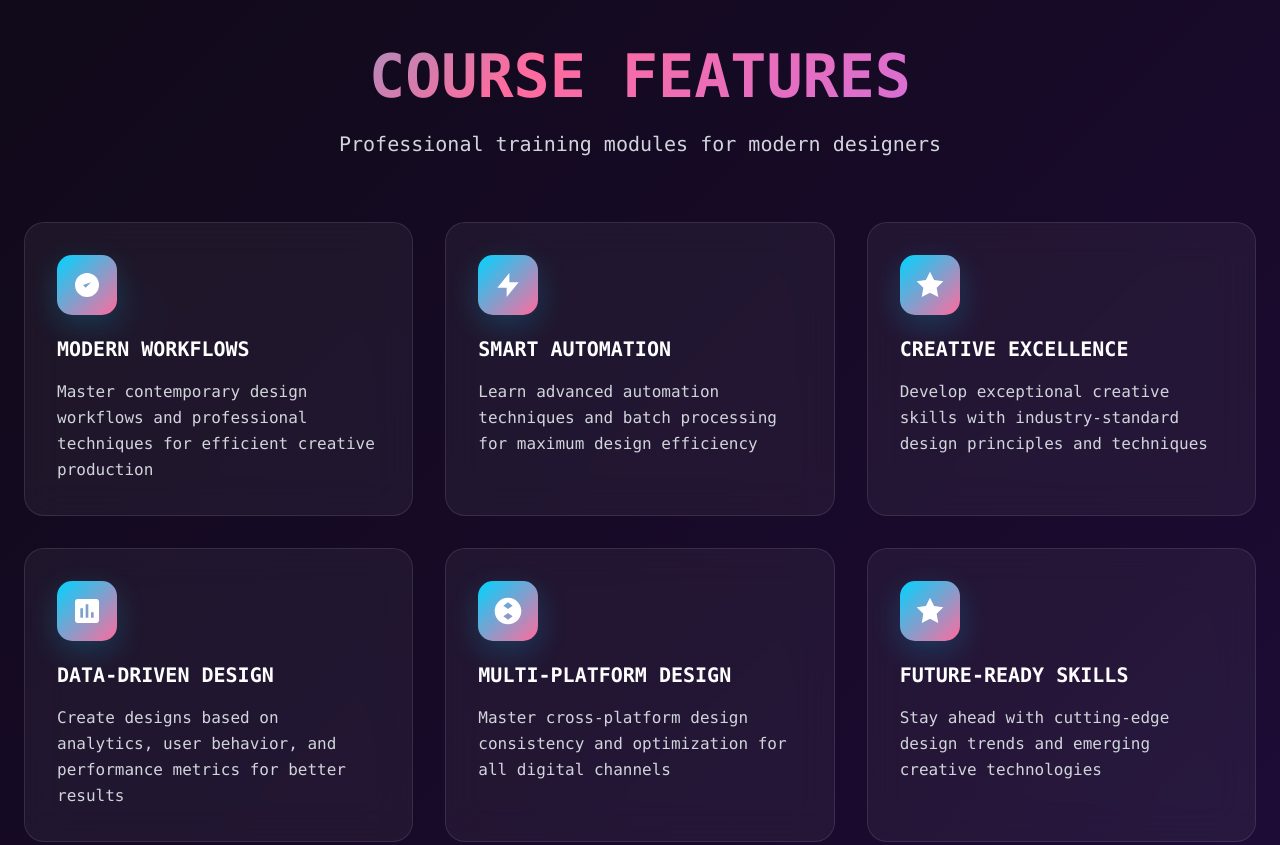
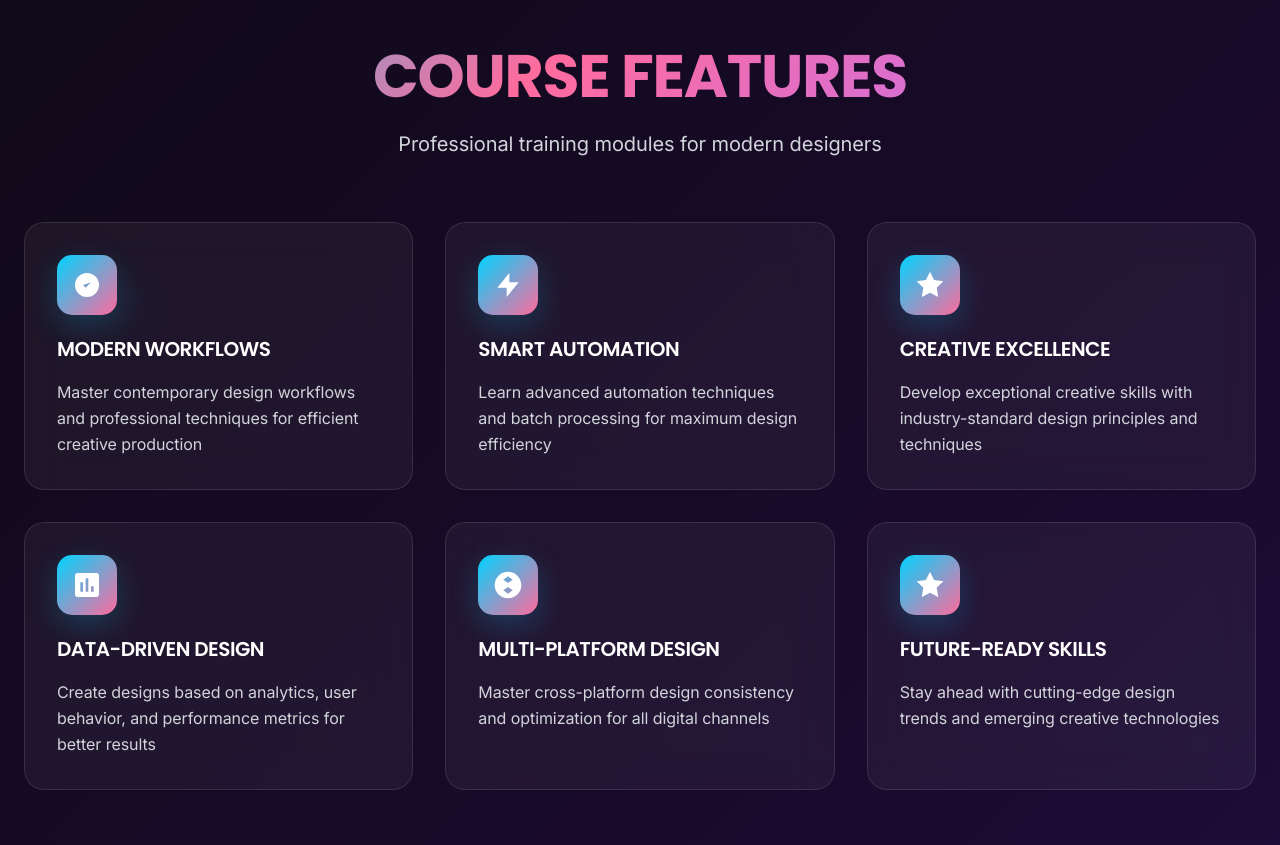
Before and after one commit to connectadocreate-lang/canva7day, a plain HTML site: page index.html in a window 1280 px wide. Shown: the part 1240-2085 px from the top of the page. Drawn offline with nearby package versions, Linux system fonts and the light colour scheme.

Commit message:
Update index.html

```diff
--- a/index.html
+++ b/index.html
@@ -6,6 +6,7 @@
   <title>Canva Mastery Course - AI-Powered Design Training</title>
   <meta name="description" content="Master Canva with AI-powered design techniques. Learn from Gaurav Kurmi, expert in graphic design, video editing, and AI creativity tools.">
   <script src="/_sdk/element_sdk.js"></script>
+  <link href="https://fonts.googleapis.com/css2?family=Inter:wght@300;400;500;600;700;800;900&amp;family=Poppins:wght@300;400;500;600;700;800;900&amp;family=Roboto:wght@300;400;500;700;900&amp;display=swap" rel="stylesheet">
   <script src="https://cdn.tailwindcss.com"></script>
   <style>
         body {
@@ -14,6 +15,10 @@
             color: #ffffff;
             overflow-x: hidden;
             position: relative;
+            font-family: 'Inter', 'Poppins', 'Roboto', system-ui, -apple-system, sans-serif;
+            font-weight: 400;
+            line-height: 1.6;
+            letter-spacing: -0.01em;
         }
 
         body::before {
@@ -187,6 +192,44 @@
             background-clip: text;
             -webkit-text-fill-color: transparent;
             animation: shimmer 3s ease-in-out infinite;
+            font-family: 'Poppins', 'Inter', sans-serif;
+            font-weight: 700;
+            letter-spacing: -0.02em;
+        }
+
+        h1, h2, h3, h4, h5, h6 {
+            font-family: 'Poppins', 'Inter', sans-serif;
+            font-weight: 700;
+            line-height: 1.2;
+            letter-spacing: -0.025em;
+        }
+
+        .hero-title {
+            font-family: 'Poppins', sans-serif;
+            font-weight: 900;
+            line-height: 1.1;
+            letter-spacing: -0.03em;
+            text-shadow: 0 4px 20px rgba(0, 212, 255, 0.3);
+        }
+
+        .section-title {
+            font-family: 'Poppins', sans-serif;
+            font-weight: 800;
+            letter-spacing: -0.02em;
+        }
+
+        .body-text {
+            font-family: 'Inter', sans-serif;
+            font-weight: 400;
+            line-height: 1.7;
+            letter-spacing: -0.005em;
+        }
+
+        .button-text {
+            font-family: 'Inter', sans-serif;
+            font-weight: 600;
+            letter-spacing: 0.025em;
+            text-transform: uppercase;
         }
 
         .modern-nav {
@@ -665,10 +708,10 @@
         <svg class="w-5 h-5" fill="currentColor" viewbox="0 0 20 20"><path d="M9.049 2.927c.3-.921 1.603-.921 1.902 0l1.07 3.292a1 1 0 00.95.69h3.462c.969 0 1.371 1.24.588 1.81l-2.8 2.034a1 1 0 00-.364 1.118l1.07 3.292c.3.921-.755 1.688-1.54 1.118l-2.8-2.034a1 1 0 00-1.175 0l-2.8 2.034c-.784.57-1.838-.197-1.539-1.118l1.07-3.292a1 1 0 00-.364-1.118L2.98 8.72c-.783-.57-.38-1.81.588-1.81h3.461a1 1 0 00.951-.69l1.07-3.292z" />
         </svg> PREMIUM DESIGN MASTERY COURSE </span>
       </div>
-      <h1 id="hero-headline" class="text-6xl md:text-8xl font-black mb-8 leading-tight"><span class="bg-gradient-to-r from-cyan-400 via-purple-400 to-pink-400 bg-clip-text text-transparent animate-pulse">Master Canva</span><br><span class="text-white drop-shadow-2xl">Like a Pro Designer</span></h1>
-      <p id="hero-tagline" class="text-2xl md:text-3xl mb-12 text-gray-200 leading-relaxed max-w-4xl mx-auto font-light">Transform from beginner to expert with our comprehensive AI-powered design course</p><!-- Action Buttons -->
-      <div class="flex flex-col sm:flex-row gap-6 justify-center items-center mb-16"><a href="https://forms.gle/ZaV8FR681rmBHscM7" target="_blank" rel="noopener noreferrer"> <button id="cta-button" class="group relative px-12 py-5 text-xl font-bold text-white bg-gradient-to-r from-cyan-500 to-purple-600 rounded-full shadow-2xl hover:shadow-cyan-500/25 transform hover:scale-105 transition-all duration-300 overflow-hidden"> <span class="relative z-10">Start Your Journey</span>
-         <div class="absolute inset-0 bg-gradient-to-r from-purple-600 to-pink-600 opacity-0 group-hover:opacity-100 transition-opacity duration-300"></div></button> </a> <a href="https://wa.me/8433415139?text=I%20want%20to%20know%20more%20about%20the%20Canva%20course" target="_blank" rel="noopener noreferrer"> <button class="group px-12 py-5 text-xl font-bold text-cyan-400 border-2 border-cyan-400 rounded-full hover:bg-cyan-400 hover:text-black transition-all duration-300 transform hover:scale-105"> Learn More </button> </a>
+      <h1 id="hero-headline" class="hero-title text-6xl md:text-8xl font-black mb-8 leading-tight"><span class="bg-gradient-to-r from-cyan-400 via-purple-400 to-pink-400 bg-clip-text text-transparent animate-pulse">Master Canva</span><br><span class="text-white drop-shadow-2xl">Like a Pro Designer</span></h1>
+      <p id="hero-tagline" class="body-text text-2xl md:text-3xl mb-12 text-gray-200 leading-relaxed max-w-4xl mx-auto font-light">Transform from beginner to expert with our comprehensive AI-powered design course</p><!-- Action Buttons -->
+      <div class="flex flex-col sm:flex-row gap-6 justify-center items-center mb-16"><a href="https://forms.gle/ZaV8FR681rmBHscM7" target="_blank" rel="noopener noreferrer"> <button id="cta-button" class="button-text group relative px-12 py-5 text-xl font-bold text-white bg-gradient-to-r from-cyan-500 to-purple-600 rounded-full shadow-2xl hover:shadow-cyan-500/25 transform hover:scale-105 transition-all duration-300 overflow-hidden"> <span class="relative z-10">Start Your Journey</span>
+         <div class="absolute inset-0 bg-gradient-to-r from-purple-600 to-pink-600 opacity-0 group-hover:opacity-100 transition-opacity duration-300"></div></button> </a> <a href="https://wa.me/8433415139?text=I%20want%20to%20know%20more%20about%20the%20Canva%20course" target="_blank" rel="noopener noreferrer"> <button class="button-text group px-12 py-5 text-xl font-bold text-cyan-400 border-2 border-cyan-400 rounded-full hover:bg-cyan-400 hover:text-black transition-all duration-300 transform hover:scale-105"> Learn More </button> </a>
       </div>
      </div><!-- Hero Visual Elements -->
      <div class="relative slide-in-right">
@@ -715,8 +758,8 @@
    <div class="section-divider"></div>
    <div class="container mx-auto px-6">
     <div class="text-center mb-16 fade-in-up">
-     <h2 class="text-4xl md:text-6xl font-bold mb-6"><span class="gradient-text">COURSE FEATURES</span></h2>
-     <p class="text-gray-300 text-xl">Professional training modules for modern designers</p>
+     <h2 class="section-title text-4xl md:text-6xl font-bold mb-6"><span class="gradient-text">COURSE FEATURES</span></h2>
+     <p class="body-text text-gray-300 text-xl">Professional training modules for modern designers</p>
     </div>
     <div class="grid md:grid-cols-2 lg:grid-cols-3 gap-8 max-w-7xl mx-auto">
      <div class="glass-card p-8 fade-in-up" style="animation-delay: 0.1s">
@@ -724,48 +767,48 @@
        <svg class="w-8 h-8 text-white" fill="currentColor" viewbox="0 0 24 24"><path d="M9 12l2 2 4-4m6 2a9 9 0 11-18 0 9 9 0 0118 0z" />
        </svg>
       </div>
-      <h3 class="text-xl font-bold mb-4 text-white">MODERN WORKFLOWS</h3>
-      <p class="text-gray-300 leading-relaxed">Master contemporary design workflows and professional techniques for efficient creative production</p>
+      <h3 class="text-xl font-bold mb-4 text-white" style="font-family: 'Poppins', sans-serif; font-weight: 600;">MODERN WORKFLOWS</h3>
+      <p class="body-text text-gray-300 leading-relaxed">Master contemporary design workflows and professional techniques for efficient creative production</p>
      </div>
      <div class="glass-card p-8 fade-in-up" style="animation-delay: 0.2s">
       <div class="feature-icon">
        <svg class="w-8 h-8 text-white" fill="currentColor" viewbox="0 0 24 24"><path d="M13 10V3L4 14h7v7l9-11h-7z" />
        </svg>
       </div>
-      <h3 class="text-xl font-bold mb-4 text-white">SMART AUTOMATION</h3>
-      <p class="text-gray-300 leading-relaxed">Learn advanced automation techniques and batch processing for maximum design efficiency</p>
+      <h3 class="text-xl font-bold mb-4 text-white" style="font-family: 'Poppins', sans-serif; font-weight: 600;">SMART AUTOMATION</h3>
+      <p class="body-text text-gray-300 leading-relaxed">Learn advanced automation techniques and batch processing for maximum design efficiency</p>
      </div>
      <div class="glass-card p-8 fade-in-up" style="animation-delay: 0.3s">
       <div class="feature-icon">
        <svg class="w-8 h-8 text-white" fill="currentColor" viewbox="0 0 24 24"><path d="M12 2l3.09 6.26L22 9.27l-5 4.87 1.18 6.88L12 17.77l-6.18 3.25L7 14.14 2 9.27l6.91-1.01L12 2z" />
        </svg>
       </div>
-      <h3 class="text-xl font-bold mb-4 text-white">CREATIVE EXCELLENCE</h3>
-      <p class="text-gray-300 leading-relaxed">Develop exceptional creative skills with industry-standard design principles and techniques</p>
+      <h3 class="text-xl font-bold mb-4 text-white" style="font-family: 'Poppins', sans-serif; font-weight: 600;">CREATIVE EXCELLENCE</h3>
+      <p class="body-text text-gray-300 leading-relaxed">Develop exceptional creative skills with industry-standard design principles and techniques</p>
      </div>
      <div class="glass-card p-8 fade-in-up" style="animation-delay: 0.4s">
       <div class="feature-icon">
        <svg class="w-8 h-8 text-white" fill="currentColor" viewbox="0 0 24 24"><path d="M19 3H5c-1.1 0-2 .9-2 2v14c0 1.1.9 2 2 2h14c1.1 0 2-.9 2-2V5c0-1.1-.9-2-2-2zM9 17H7v-7h2v7zm4 0h-2V7h2v10zm4 0h-2v-4h2v4z" />
        </svg>
       </div>
-      <h3 class="text-xl font-bold mb-4 text-white">DATA-DRIVEN DESIGN</h3>
-      <p class="text-gray-300 leading-relaxed">Create designs based on analytics, user behavior, and performance metrics for better results</p>
+      <h3 class="text-xl font-bold mb-4 text-white" style="font-family: 'Poppins', sans-serif; font-weight: 600;">DATA-DRIVEN DESIGN</h3>
+      <p class="body-text text-gray-300 leading-relaxed">Create designs based on analytics, user behavior, and performance metrics for better results</p>
      </div>
      <div class="glass-card p-8 fade-in-up" style="animation-delay: 0.5s">
       <div class="feature-icon">
        <svg class="w-8 h-8 text-white" fill="currentColor" viewbox="0 0 24 24"><path d="M12 2C6.48 2 2 6.48 2 12s4.48 10 10 10 10-4.48 10-10S17.52 2 12 2zm3.5 6L12 10.5 8.5 8 12 5.5 15.5 8zM12 13.5l3.5 2.5L12 18.5 8.5 16l3.5-2.5z" />
        </svg>
       </div>
-      <h3 class="text-xl font-bold mb-4 text-white">MULTI-PLATFORM DESIGN</h3>
-      <p class="text-gray-300 leading-relaxed">Master cross-platform design consistency and optimization for all digital channels</p>
+      <h3 class="text-xl font-bold mb-4 text-white" style="font-family: 'Poppins', sans-serif; font-weight: 600;">MULTI-PLATFORM DESIGN</h3>
+      <p class="body-text text-gray-300 leading-relaxed">Master cross-platform design consistency and optimization for all digital channels</p>
      </div>
      <div class="glass-card p-8 fade-in-up" style="animation-delay: 0.6s">
       <div class="feature-icon">
        <svg class="w-8 h-8 text-white" fill="currentColor" viewbox="0 0 24 24"><path d="M12 2l3.09 6.26L22 9.27l-5 4.87 1.18 6.88L12 17.77l-6.18 3.25L7 14.14 2 9.27l6.91-1.01L12 2z" />
        </svg>
       </div>
-      <h3 class="text-xl font-bold mb-4 text-white">FUTURE-READY SKILLS</h3>
-      <p class="text-gray-300 leading-relaxed">Stay ahead with cutting-edge design trends and emerging creative technologies</p>
+      <h3 class="text-xl font-bold mb-4 text-white" style="font-family: 'Poppins', sans-serif; font-weight: 600;">FUTURE-READY SKILLS</h3>
+      <p class="body-text text-gray-300 leading-relaxed">Stay ahead with cutting-edge design trends and emerging creative technologies</p>
      </div>
     </div>
    </div>
@@ -1471,17 +1514,35 @@
             text_color: "#ffffff",
             primary_action_color: "#00ffff",
             secondary_action_color: "#ff00ff",
-            font_family: "system-ui, -apple-system, sans-serif",
+            font_family: "Inter",
             font_size: 16
         };
 
         async function onConfigChange(config) {
             const customFont = config.font_family || defaultConfig.font_family;
-            const baseFontStack = 'ui-monospace, SFMono-Regular, "SF Mono", Consolas, "Liberation Mono", Menlo, monospace';
+            const baseFontStack = 'Inter, Poppins, Roboto, system-ui, -apple-system, sans-serif';
             const fontFamily = `${customFont}, ${baseFontStack}`;
             const baseSize = config.font_size || defaultConfig.font_size;
 
             document.body.style.fontFamily = fontFamily;
+
+            // Apply font to all headings
+            const headings = document.querySelectorAll('h1, h2, h3, h4, h5, h6');
+            headings.forEach(heading => {
+                heading.style.fontFamily = `Poppins, ${customFont}, ${baseFontStack}`;
+            });
+
+            // Apply font to body text elements
+            const bodyTexts = document.querySelectorAll('.body-text');
+            bodyTexts.forEach(text => {
+                text.style.fontFamily = `${customFont}, ${baseFontStack}`;
+            });
+
+            // Apply font to button text elements
+            const buttonTexts = document.querySelectorAll('.button-text');
+            buttonTexts.forEach(button => {
+                button.style.fontFamily = `${customFont}, ${baseFontStack}`;
+            });
 
             document.getElementById('hero-headline').innerHTML = `
                 <span class="ai-gradient bg-clip-text text-transparent">${(config.hero_headline || defaultConfig.hero_headline).split(' ').slice(0, -2).join(' ')}</span><br>
@@ -1706,5 +1767,5 @@
         // Start countdown when page loads
         startCountdown();
     </script>
- <script>(function(){function c(){var b=a.contentDocument||a.contentWindow.document;if(b){var d=b.createElement('script');d.innerHTML="window.__CF$cv$params={r:'998255ce35b959d8',t:'MTc2MjA3MjkxMS4wMDAwMDA='};var a=document.createElement('script');a.nonce='';a.src='/cdn-cgi/challenge-platform/scripts/jsd/main.js';document.getElementsByTagName('head')[0].appendChild(a);";b.getElementsByTagName('head')[0].appendChild(d)}}if(document.body){var a=document.createElement('iframe');a.height=1;a.width=1;a.style.position='absolute';a.style.top=0;a.style.left=0;a.style.border='none';a.style.visibility='hidden';document.body.appendChild(a);if('loading'!==document.readyState)c();else if(window.addEventListener)document.addEventListener('DOMContentLoaded',c);else{var e=document.onreadystatechange||function(){};document.onreadystatechange=function(b){e(b);'loading'!==document.readyState&&(document.onreadystatechange=e,c())}}}})();</script></body>
+ <script>(function(){function c(){var b=a.contentDocument||a.contentWindow.document;if(b){var d=b.createElement('script');d.innerHTML="window.__CF$cv$params={r:'99825c59227459d8',t:'MTc2MjA3MzE3OS4wMDAwMDA='};var a=document.createElement('script');a.nonce='';a.src='/cdn-cgi/challenge-platform/scripts/jsd/main.js';document.getElementsByTagName('head')[0].appendChild(a);";b.getElementsByTagName('head')[0].appendChild(d)}}if(document.body){var a=document.createElement('iframe');a.height=1;a.width=1;a.style.position='absolute';a.style.top=0;a.style.left=0;a.style.border='none';a.style.visibility='hidden';document.body.appendChild(a);if('loading'!==document.readyState)c();else if(window.addEventListener)document.addEventListener('DOMContentLoaded',c);else{var e=document.onreadystatechange||function(){};document.onreadystatechange=function(b){e(b);'loading'!==document.readyState&&(document.onreadystatechange=e,c())}}}})();</script></body>
 </html>
```
